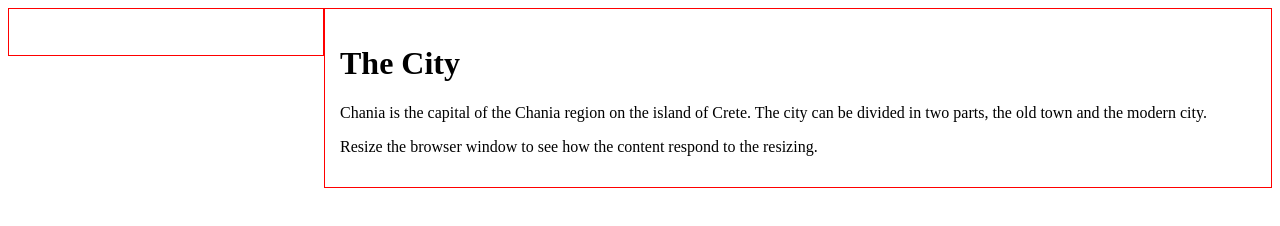
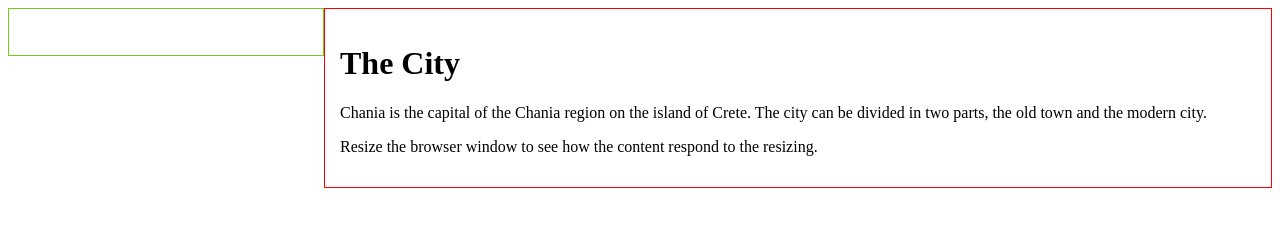
Before and after one commit to CcHhAaMmPp/Initiative, a plain HTML site: page public/index.html in a window 1280 px wide. Drawn offline with Linux system fonts and the light colour scheme.

Commit message:
Test line Color

```diff
--- a/public/css/style.css
+++ b/public/css/style.css
@@ -9,7 +9,7 @@
     width: 25%;
     float: left;
     padding: 15px;
-    border: 1px solid red;
+    border: 1px solid rgb(115, 204, 31);
 }
 .main {
     width: 75%;
```
Also changed, not shown: 2 other files.
